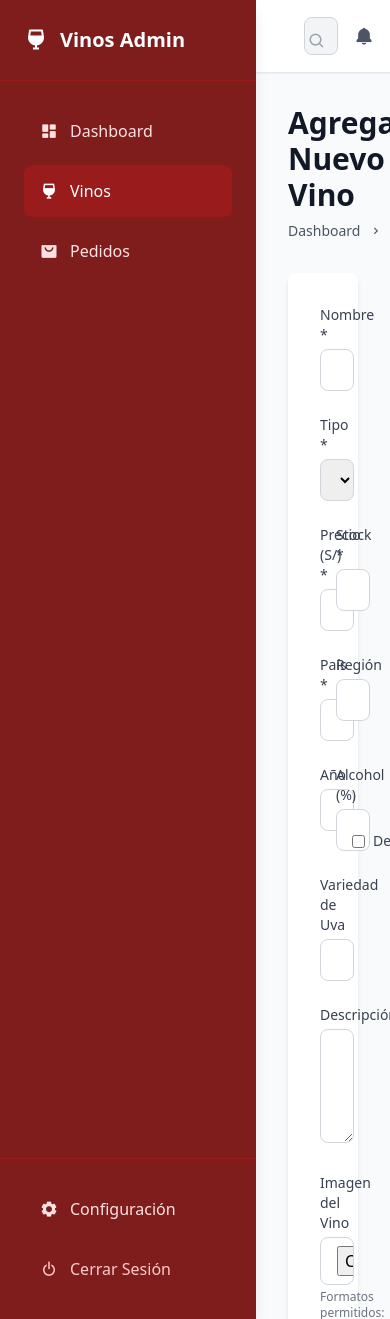
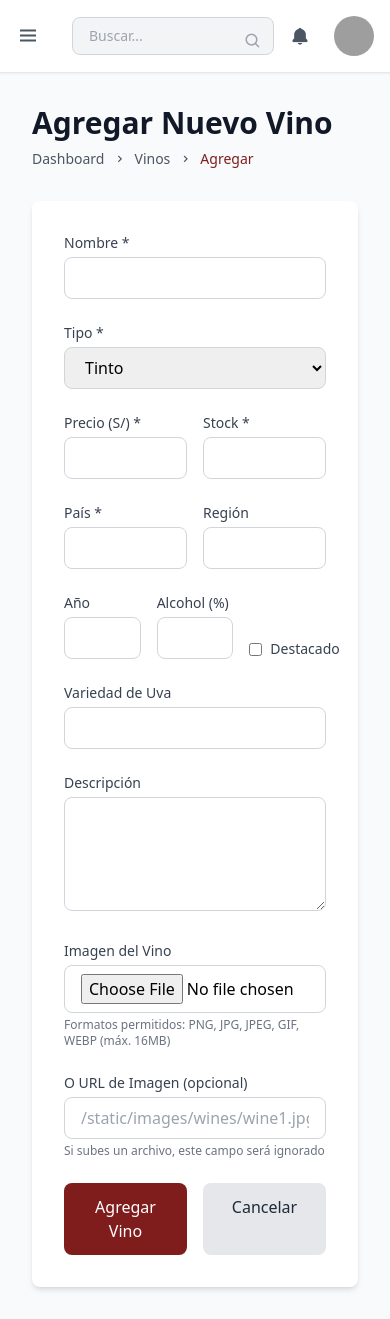
Before and after one commit to valle79/TECNOLOGIAWEB_SLIDER, a Flask app: page /admin/wines/add in a window 390 px wide. Run offline with Flask 3, Linux system fonts and the light colour scheme; the visitor is signed in with stand-in values (Sample User, id 1); tables that the repository leaves empty or names only in its code hold one stand-in row (values such as "Sample post"); parts of the project's set-up code (start-up, migrations or seed data) failed here and were passed over; some libraries are stand-ins or nearby versions; grey boxes are pictures that could not be loaded.

Commit message:
actualizando admin base

```diff
--- a/templates/admin_base.html
+++ b/templates/admin_base.html
@@ -10,7 +10,7 @@
 <body class="bg-gray-50">
     <div class="flex h-screen overflow-hidden">
         <!-- SIDEBAR -->
-        <aside class="w-64 bg-red-900 text-white fixed h-screen overflow-y-auto shadow-lg z-50">
+        <aside id="sidebarMenu" class="w-64 bg-red-900 text-white fixed md:relative h-screen overflow-y-auto shadow-lg z-50 hidden md:block transition-all duration-300">
             <div class="p-6 border-b border-red-800">
                 <a href="{{ url_for('main.index') }}" class="flex items-center gap-3 text-xl font-bold hover:text-red-100 transition">
                     <i class='bx bxs-wine text-2xl'></i>
@@ -63,10 +63,13 @@
         </aside>
 
         <!-- MAIN CONTENT -->
-        <div class="ml-64 w-full flex flex-col overflow-hidden">
+        <div class="w-full md:ml-0 flex flex-col overflow-hidden">
             <!-- NAVBAR -->
-            <nav class="bg-white border-b border-gray-200 shadow-sm px-8 py-4 flex items-center justify-between sticky top-0 z-40">
-
+            <nav class="bg-white border-b border-gray-200 shadow-sm px-4 md:px-8 py-4 flex items-center justify-between sticky top-0 z-40">
+                <!-- Hamburger Menu (Mobile Only) -->
+                <button id="sidebarToggle" class="md:hidden text-gray-600 hover:text-gray-900 mr-4">
+                    <i class='bx bx-menu text-2xl'></i>
+                </button>
 
                 <!-- Search -->
                 <div class="flex-1 max-w-md mx-4">
@@ -126,5 +129,31 @@
             </div>
         </div>
     </div>
+
+    <!-- Overlay Backdrop (Mobile) -->
+    <div id="sidebarOverlay" class="hidden fixed inset-0 bg-black bg-opacity-50 z-40 md:hidden" onclick="document.getElementById('sidebarToggle').click()"></div>
+
+    <!-- Script para controlar el sidebar en mobile -->
+    <script>
+        const sidebarToggle = document.getElementById('sidebarToggle');
+        const sidebarMenu = document.getElementById('sidebarMenu');
+        const sidebarOverlay = document.getElementById('sidebarOverlay');
+
+        sidebarToggle.addEventListener('click', function() {
+            sidebarMenu.classList.toggle('hidden');
+            sidebarOverlay.classList.toggle('hidden');
+        });
+
+        // Cerrar sidebar cuando se selecciona un enlace (solo en mobile)
+        const sidebarLinks = sidebarMenu.querySelectorAll('a');
+        sidebarLinks.forEach(link => {
+            link.addEventListener('click', function() {
+                if (window.innerWidth < 768) {
+                    sidebarMenu.classList.add('hidden');
+                    sidebarOverlay.classList.add('hidden');
+                }
+            });
+        });
+    </script>
 </body>
 </html>
```
